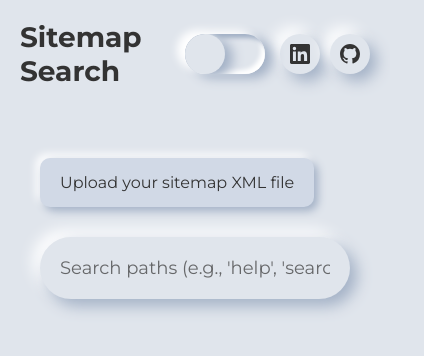
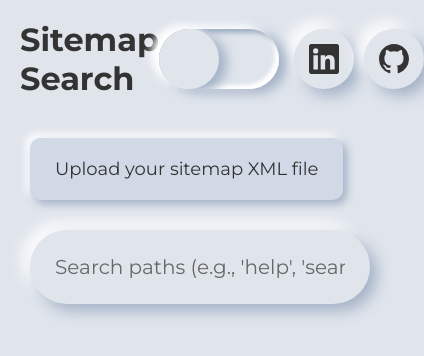
Before and after one commit to Pythonidaer/neumorphic-sitemap-search, a plain HTML site: page index.html in a window 390 px wide. Shown: the whole page, 424 px wide, since content can reach past the window. Drawn offline with Linux system fonts and the light colour scheme.

Commit message:
ios-enhancements

```diff
--- a/index.html
+++ b/index.html
@@ -73,7 +73,7 @@
       gap: 15px;
     }
 
-    /* Dark mode toggle styling with ARIA role and label */
+    /* Dark mode toggle styling with vendor prefixes */
     .toggle-label {
       cursor: pointer;
       display: inline-flex;
@@ -82,11 +82,16 @@
 
     .toggle {
       position: relative;
-      height: 40px;       /* Match social buttons' height */
+      height: 40px;       /* Desktop: match social buttons' height */
       width: 80px;        /* Approximately twice as long */
       border-radius: 20px;
       overflow: hidden;
       box-shadow:
+        -8px -4px 8px 0px var(--shadow-light),
+        8px 4px 12px 0px var(--shadow-dark),
+        4px 4px 4px 0px var(--shadow-dark) inset,
+        -4px -4px 4px 0px var(--shadow-light) inset;
+      -webkit-box-shadow:
         -8px -4px 8px 0px var(--shadow-light),
         8px 4px 12px 0px var(--shadow-dark),
         4px 4px 4px 0px var(--shadow-dark) inset,
@@ -107,9 +112,12 @@
       box-shadow:
         -8px -4px 8px 0px var(--shadow-light),
         8px 4px 12px 0px var(--shadow-dark);
+      -webkit-box-shadow:
+        -8px -4px 8px 0px var(--shadow-light),
+        8px 4px 12px 0px var(--shadow-dark);
     }
 
-    /* Slide the indicator when the toggle is checked */
+    /* Slide the indicator when checked */
     .toggle-state:checked ~ .indicator {
       transform: translate3d(25%, 0, 0);
     }
@@ -131,6 +139,7 @@
       border-radius: 50%;
       background: var(--surface-color);
       box-shadow: 7px 7px 15px var(--shadow-dark), -7px -7px 15px var(--shadow-light);
+      -webkit-box-shadow: 7px 7px 15px var(--shadow-dark), -7px -7px 15px var(--shadow-light);
       display: flex;
       justify-content: center;
       align-items: center;
@@ -141,6 +150,7 @@
 
     .social-button:hover {
       box-shadow: inset 3px 3px 6px var(--shadow-dark), inset -3px -3px 6px var(--shadow-light);
+      -webkit-box-shadow: inset 3px 3px 6px var(--shadow-dark), inset -3px -3px 6px var(--shadow-light);
     }
 
     .social-button svg {
@@ -154,12 +164,10 @@
       margin-bottom: 30px;
     }
 
-    /* Hide native file input, but keep it accessible via its label */
     .upload-input {
       display: none;
     }
 
-    /* Style the label to look like a button */
     .upload-label {
       display: inline-block;
       padding: 15px 20px;
@@ -167,6 +175,7 @@
       border-radius: 10px;
       background: var(--upload-bg);
       box-shadow: 4px 4px 8px var(--shadow-dark), -4px -4px 8px var(--shadow-light);
+      -webkit-box-shadow: 4px 4px 8px var(--shadow-dark), -4px -4px 8px var(--shadow-light);
       cursor: pointer;
       transition: box-shadow 0.3s ease;
       color: var(--text-color);
@@ -174,6 +183,7 @@
 
     .upload-label:hover {
       box-shadow: inset 4px 4px 8px var(--shadow-dark), inset -4px -4px 8px var(--shadow-light);
+      -webkit-box-shadow: inset 4px 4px 8px var(--shadow-dark), inset -4px -4px 8px var(--shadow-light);
     }
 
     /* Neuomorphic search bar */
@@ -181,14 +191,14 @@
       margin-bottom: 30px;
     }
 
-    /* Provide a visible label for screen readers using aria-label or a <label> element */
     .search-input {
-      width: calc(100% - 40px); /* Match the width of the URL items */
+      width: calc(100% - 40px);
       padding: 20px;
       font-size: 18px;
       border-radius: 50px;
       background: var(--surface-color);
       box-shadow: 7px 7px 15px var(--shadow-dark), -7px -7px 15px var(--shadow-light);
+      -webkit-box-shadow: 7px 7px 15px var(--shadow-dark), -7px -7px 15px var(--shadow-light);
       transition: box-shadow 0.3s ease;
       border: none;
       outline: none;
@@ -203,6 +213,7 @@
 
     .search-input:focus {
       box-shadow: inset 3px 3px 6px var(--shadow-dark), inset -3px -3px 6px var(--shadow-light);
+      -webkit-box-shadow: inset 3px 3px 6px var(--shadow-dark), inset -3px -3px 6px var(--shadow-light);
     }
 
     /* URL list styling */
@@ -218,18 +229,18 @@
       padding: 15px 20px;
       border-radius: 10px;
       box-shadow: 5px 5px 10px var(--shadow-dark), -5px -5px 10px var(--shadow-light);
+      -webkit-box-shadow: 5px 5px 10px var(--shadow-dark), -5px -5px 10px var(--shadow-light);
       overflow: hidden;
       text-overflow: ellipsis;
       white-space: nowrap;
       transition: background-color 0.2s, box-shadow 0.3s ease;
     }
 
-    /* Hover effect on the entire URL item in light mode */
+    /* Hover effect on the entire URL item */
     .url-item:hover {
       background-color: rgba(200, 200, 200, 0.5);
     }
 
-    /* Adjust the hover background in dark mode */
     body.dark-mode .url-item:hover {
       background-color: rgba(224, 171, 120, 0.2);
     }
@@ -243,10 +254,45 @@
       padding: 8px 0;
     }
 
-    /* Adjust mobile sizes */
+    /* Mobile adjustments */
     @media (max-width: 600px) {
+      body {
+        font-size: 18px;
+      }
+      .container {
+        margin: 40px auto 20px;
+        padding: 0 10px;
+      }
+      header .header-title {
+        font-size: 32px;
+      }
+      .social-button {
+        width: 60px;
+        height: 60px;
+      }
+      .social-button svg {
+        width: 30px;
+        height: 30px;
+      }
+      .toggle {
+        height: 60px;
+        width: 120px;
+        border-radius: 30px;
+      }
+      .indicator {
+        border-radius: 30px;
+      }
+      .upload-label {
+        font-size: 18px;
+        padding: 20px 25px;
+      }
+      .search-input {
+        font-size: 20px;
+        padding: 25px;
+      }
       .url-item {
-        flex: 1 1 100%;
+        padding: 20px 25px;
+        font-size: 18px;
       }
     }
   </style>
@@ -255,9 +301,8 @@
   <header>
     <div class="header-title">Sitemap Search</div>
     <div class="header-controls">
-      <!-- Dark mode toggle wrapped in a label -->
+      <!-- Dark mode toggle wrapped in a label, with role="switch" and aria attributes -->
       <label class="toggle-label" for="darkToggle">
-        <!-- Using role="switch" and aria-checked on the hidden input -->
         <div class="toggle">
           <input class="toggle-state" type="checkbox" name="darkMode" id="darkToggle" role="switch" aria-checked="false" />
           <div class="indicator"></div>
@@ -290,7 +335,6 @@
 
       <!-- Search bar -->
       <div class="search-container">
-        <!-- Adding an aria-label to the search input -->
         <input type="text" id="searchInput" class="search-input" placeholder="Search paths (e.g., 'help', 'search-guide')" aria-label="Search sitemap URLs">
       </div>
 
@@ -306,7 +350,6 @@
     const darkToggle = document.getElementById("darkToggle");
     darkToggle.addEventListener("change", () => {
       document.body.classList.toggle("dark-mode", darkToggle.checked);
-      // Update aria-checked on the switch
       darkToggle.setAttribute("aria-checked", darkToggle.checked);
     });
 
```
